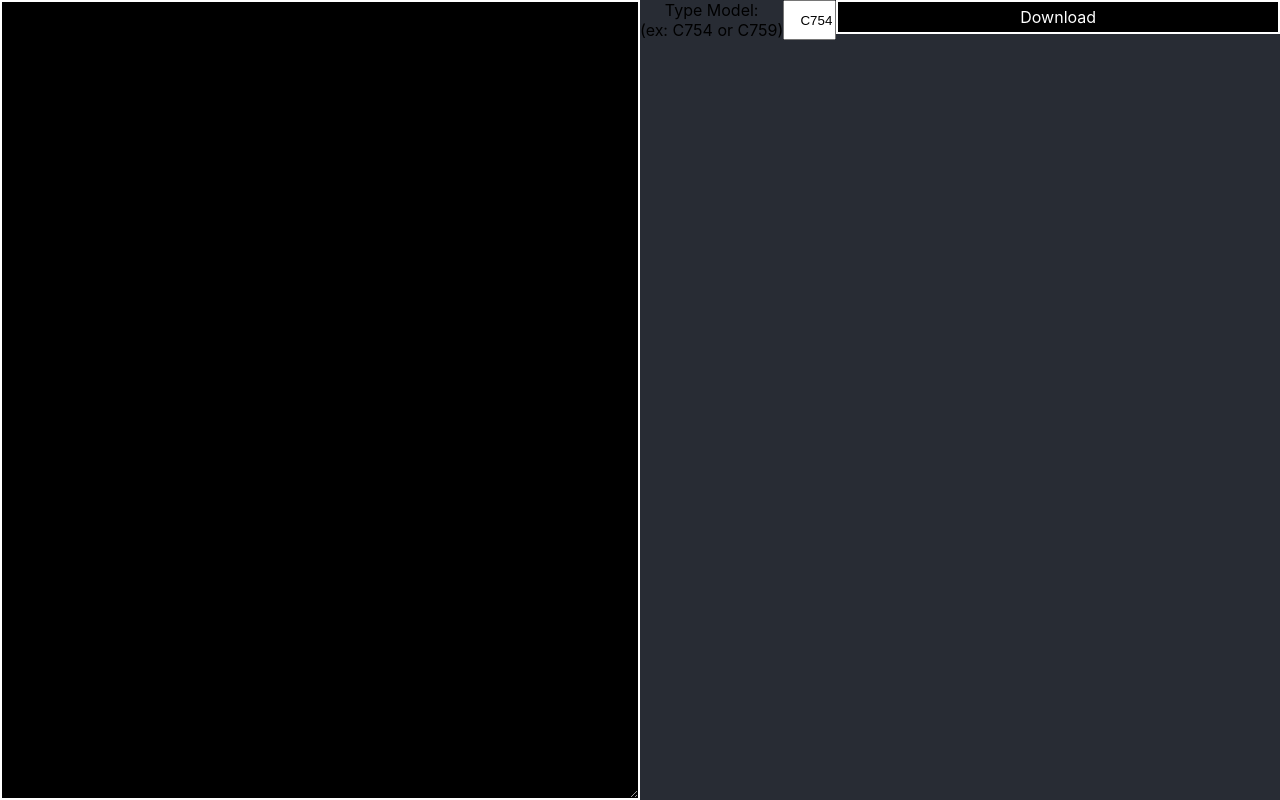
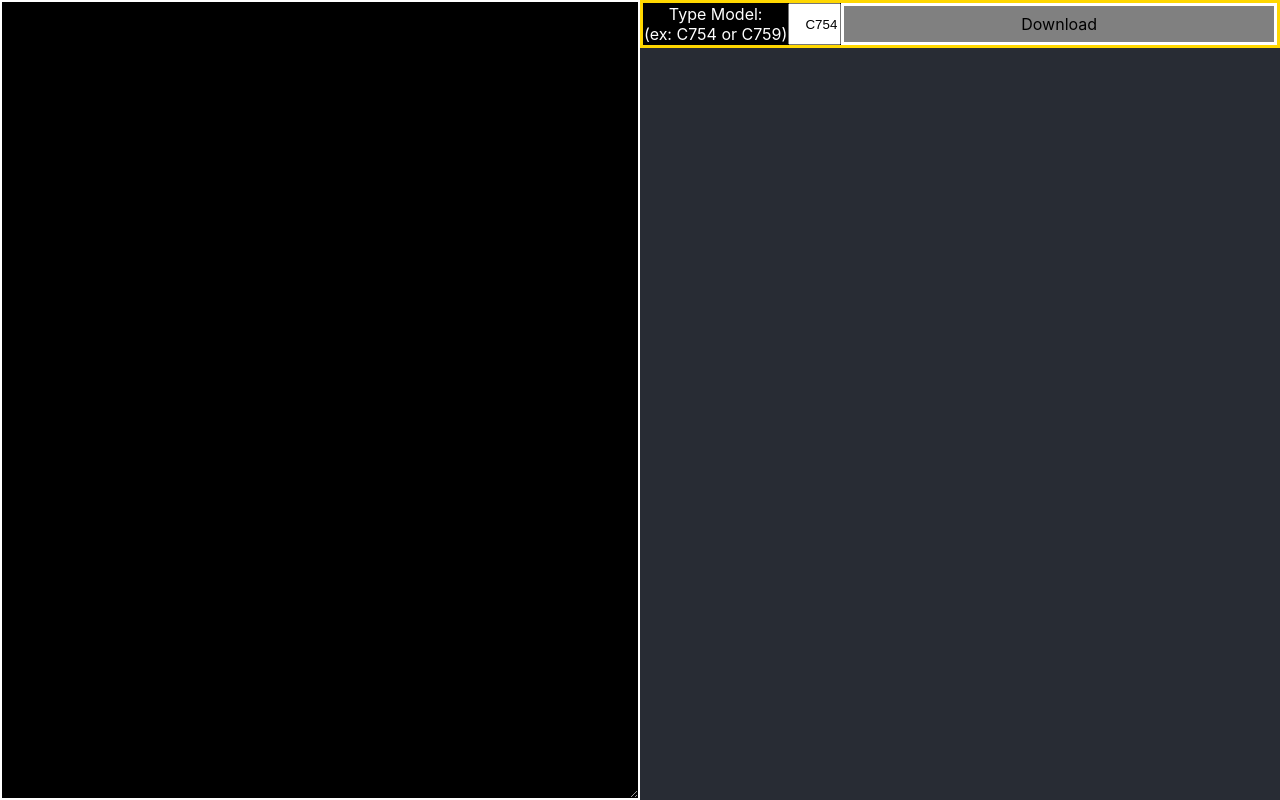
Before and after one commit to peoplestealusernames/konica-minolta-tab-website, a React (Create React App) app: page / in a window 1280 px wide. Built offline with nearby package versions, Linux system fonts and the light colour scheme.

Commit message:
Style Revamp on top Right Bar

```diff
--- a/src/App.tsx
+++ b/src/App.tsx
@@ -83,9 +83,15 @@ function App() {
           style={{
             display: "flex",
             flexDirection: "row",
+            color: "white",
+            backgroundColor: "black",
+            border: "3px solid gold",
+            height: "fit-content"
           }}
         >
-          <span>
+          <span style={{
+            padding: "1px"
+          }}>
             Type Model:<br />(ex: C754 or C759)
           </span>
           <input
@@ -102,10 +108,9 @@ function App() {
           />
           <div style={{
             display: "flex",
-            backgroundColor: "black",
-            color: "white",
-            border: "2px solid white",
-            height: "30px",
+            backgroundColor: "grey",
+            color: "black",
+            border: "3px solid white",
             alignItems: "center",
             alignContent: "center",
             justifyItems: "center",
```
